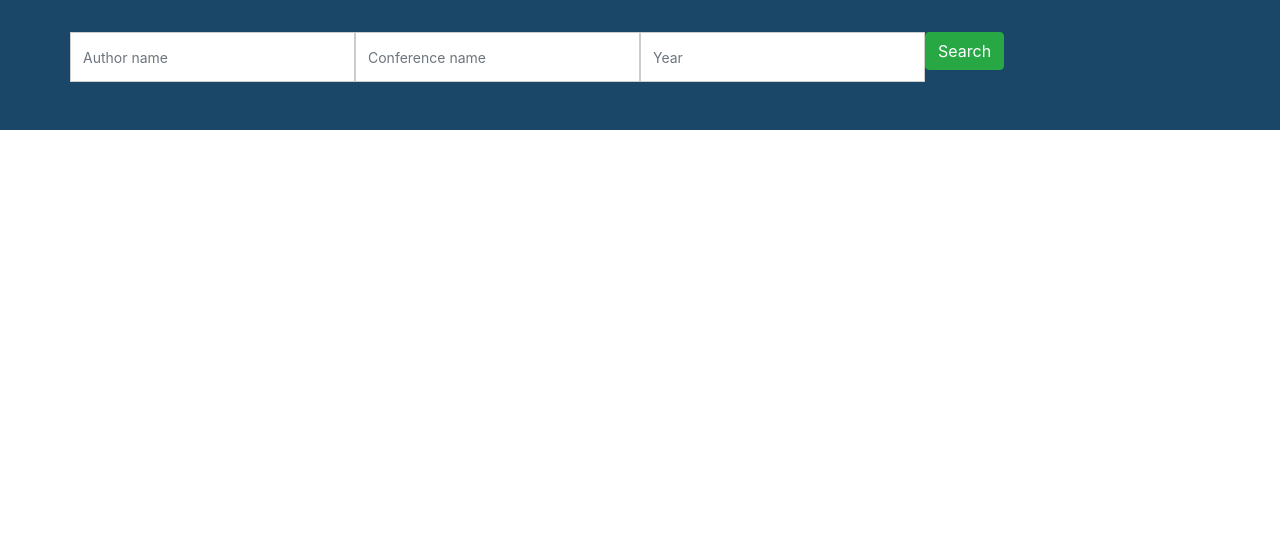
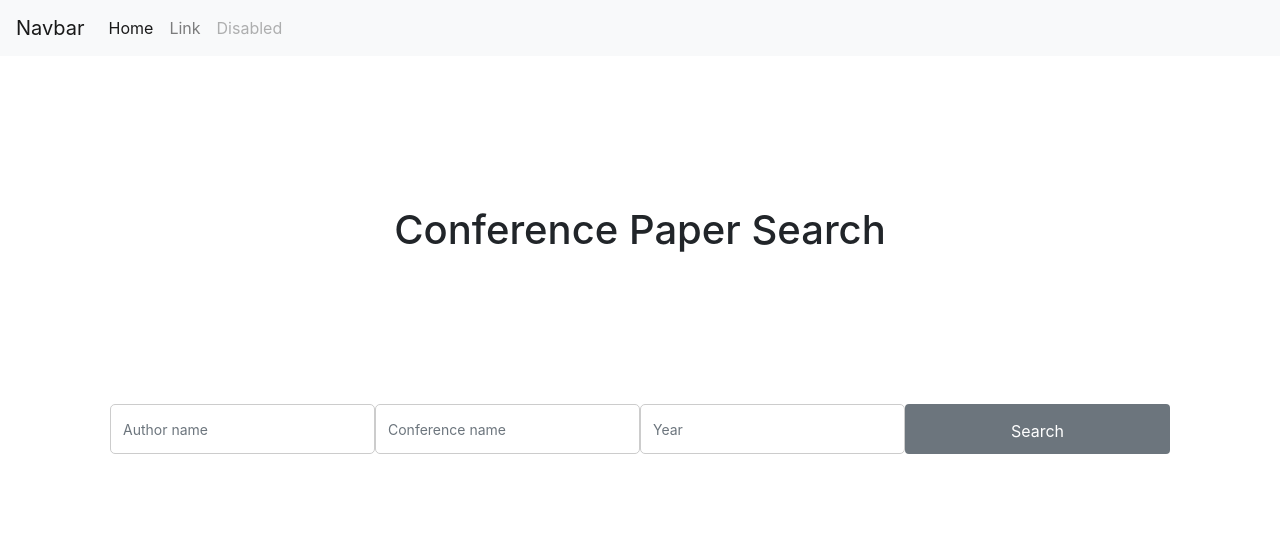
Before and after one commit to sohampachpande/CSEDB, a Flask app: page / in a window 1280 px wide. Shown: the top 539 px of the page. Run offline with Flask 2, Linux system fonts and the light colour scheme; data that the repository does not hold is empty; some libraries are stand-ins or nearby versions.

Commit message:
modified home page

```diff
--- a/flask_server/app/routes.py
+++ b/flask_server/app/routes.py
@@ -94,8 +94,8 @@ def get_author_page(author_id):
     papers = [['paper1', 'paperid'], ['paper2', 'paperid2']]
     confs = [['conf1', 'confid'], ['conf2', 'confid2']]
     # x =  ['2013-10-04 22:23:00', '2013-11-04 22:23:00', '2013-12-04 22:23:00'],
-    y = [1,3,6,8,9,0]
-    x =  [1,2,3.5,4,5,6]
+    y = [ 1, 3, 6,8 , 9, 0]
+    x =  [1 , 2 , 3.5 , 4 , 5 , 6]
     print(l)
     return render_template('author_temp.html', author=l[0], papers=papers, confs=confs, x=x, y=y)
 
--- a/flask_server/app/static/main.css
+++ b/flask_server/app/static/main.css
@@ -1,5 +1,6 @@
 .search-sec{
-    background: #1A4668;padding: 2rem;
+    margin-top:50px;
+    padding: 30px;
 }
 .search-slt{
     display: block;
@@ -11,7 +12,7 @@
     background-image: none;
     border: 1px solid #ccc;
     height: calc(3rem + 2px) !important;
-    border-radius:0;
+    border-radius: 5px;
 }
 .wrn-btn{
     width: 100%;
@@ -22,8 +23,7 @@
      border-radius:0;
 }
 
-.button {
-    background-color: #4CAF50; /* Green */
+.button { /* Green */
     border: none;
     color: white;
     padding: 15px 32px;
@@ -31,6 +31,8 @@
     text-decoration: none;
     display: inline-block;
     font-size: 16px;
+    width: 100%;
+    height: calc(3rem + 2px) !important;
   }
 
 
@@ -40,6 +42,7 @@
     text-align: center;
     height: 100%;
 }
+
 
 
 .author-info h1 {
--- a/flask_server/app/templates/index.html
+++ b/flask_server/app/templates/index.html
@@ -13,6 +13,33 @@
     </head>
     <body>
         <!-- <h1>Hello, {{ user.username }}!</h1> -->
+
+        <nav class="navbar navbar-expand-lg navbar-light bg-light">
+            <button class="navbar-toggler" type="button" data-toggle="collapse" data-target="#navbarTogglerDemo03" aria-controls="navbarTogglerDemo03" aria-expanded="false" aria-label="Toggle navigation">
+                <span class="navbar-toggler-icon"></span>
+            </button>
+            <a class="navbar-brand" href="#">Navbar</a>
+
+            <div class="collapse navbar-collapse" id="navbarTogglerDemo03">
+                <ul class="navbar-nav mr-auto mt-2 mt-lg-0">
+                <li class="nav-item active">
+                    <a class="nav-link" href="#">Home <span class="sr-only">(current)</span></a>
+                </li>
+                <li class="nav-item">
+                    <a class="nav-link" href="#">Link</a>
+                </li>
+                <li class="nav-item">
+                    <a class="nav-link disabled" href="#">Disabled</a>
+                </li>
+                </ul>
+                <!-- <form class="form-inline my-2 my-lg-0">
+                <input class="form-control mr-sm-2" type="search" placeholder="Search" aria-label="Search">
+                <button class="btn btn-outline-success my-2 my-sm-0" type="submit">Search</button>
+                </form> -->
+            </div>
+        </nav>
+
+
         <div class="container">
             <!-- <form action="/form/" method="post">
                 <p>Author</p><input type="text" name="Author"></input>
@@ -37,14 +64,19 @@
         </div>
 
 <!------ Include the above in your HEAD tag ---------->
+    <section>
+        <div class="container" style="text-align:center; margin-top:150px;">
+            <h1>Conference Paper Search</h1>
+        </div>
+    </section>
 
     <section class="search-sec">
-        <div class="container">
+        <div class="container" style="padding-top: 30px;">
             <form action="/search" method="post" novalidate="novalidate">
                 <div class="row">
                     <div class="col-lg-12">
-                        <div class="row">
-                            <div class="col-lg-3 col-md-3 col-sm-12 p-0">
+                        <div class="row" style="padding:40px;">
+                            <div class="col-lg-3 col-md-3 col-sm-12 p-0" >
                                 <input type="text" class="form-control search-slt" name="Author" placeholder="Author name">
                             </div>
                              <div class="col-lg-3 col-md-3 col-sm-12 p-0">
@@ -54,7 +86,7 @@
                                 <input type="text" class="form-control search-slt" name="Year" placeholder="Year">
                             </div>
                             <div class="col-lg-3 col-md-3 col-sm-12 p-0">
-                                <button class="btn btn-success" type="submit">Search</button>
+                                <button class="btn btn-secondary button" type="submit">Search</button>
                             </div>
                         </div>
                     </div>
@@ -63,5 +95,11 @@
         </div>
     </section>
 
+
+
+
+
+
+
     </body>
 </html>
```
